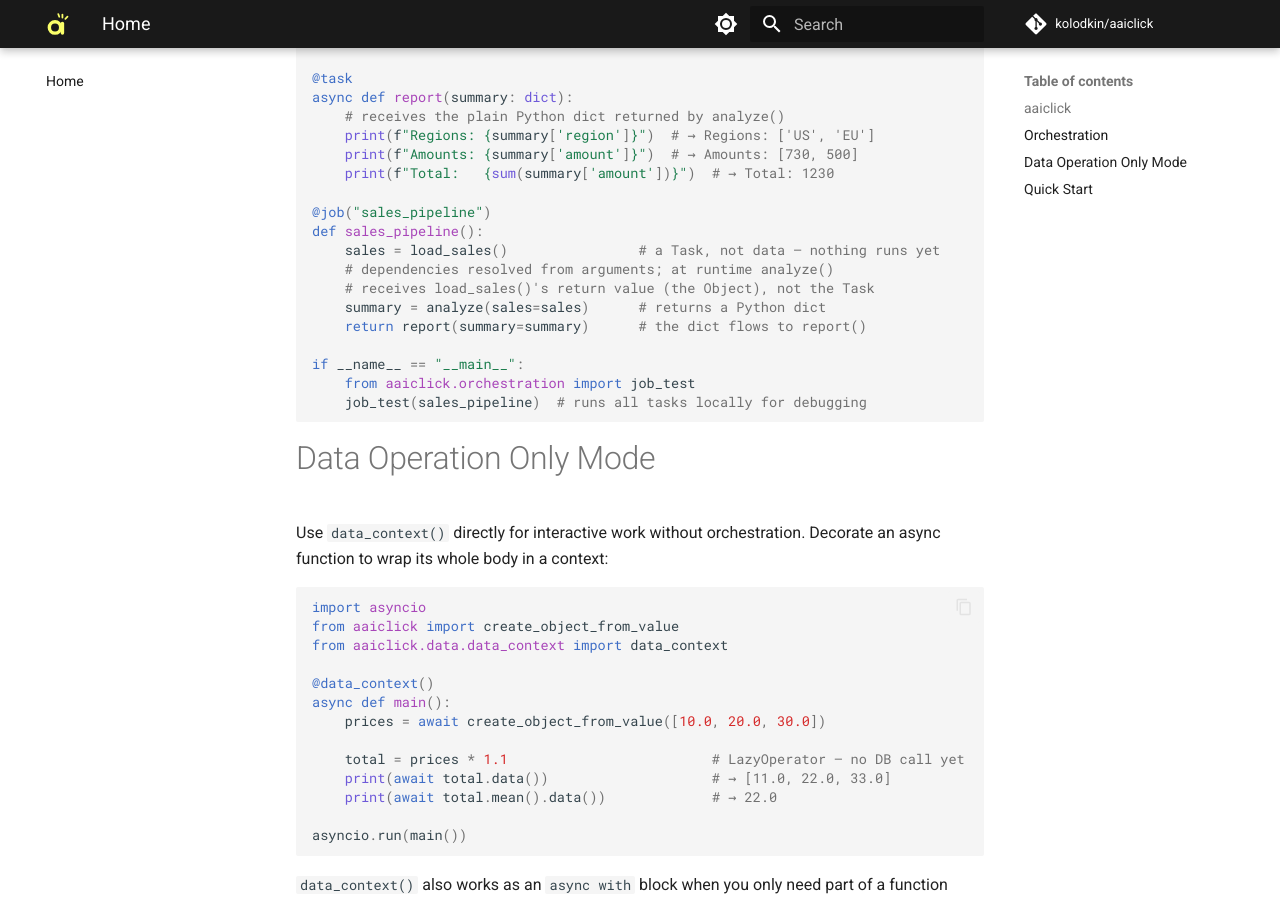
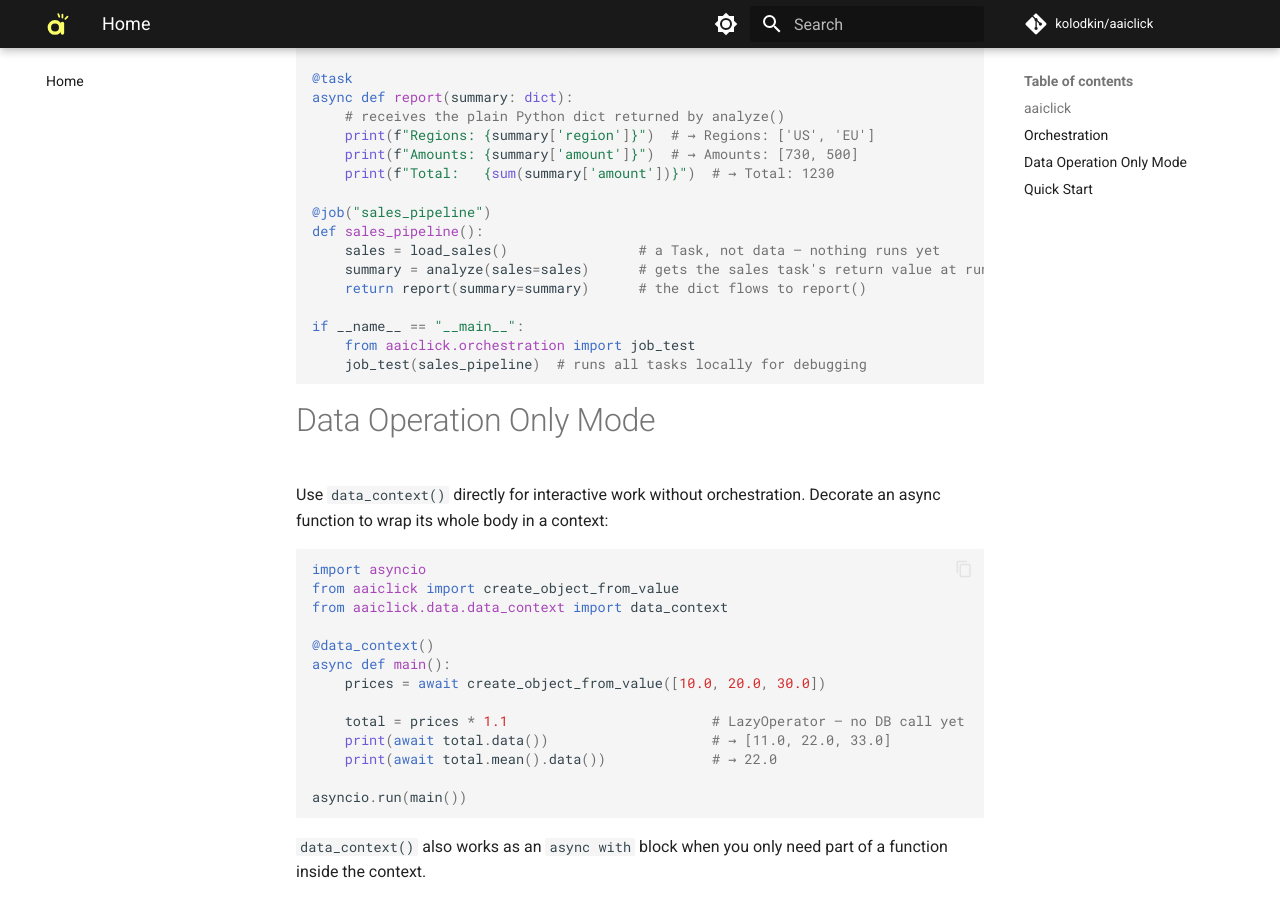
Before and after one commit to kolodkin/aaiclick, an MkDocs documentation site: the page built from docs/index.md, in a window 1280 px wide and 900 px high, scrolled down 993 px. Built offline with MkDocs 1.6.1 and Material for MkDocs 9.7.7, drawn with Linux system fonts in a browser that asks for light colours; comment, search, counter and statistics services are not loaded.

Commit message:
Fold sales_pipeline dependency comment into the analyze() line
Co-Authored-By: Claude Opus 5.5 <noreply@anthropic.com>
Claude-Session: https://claude.ai/code/session_01ERAUtXLeMGqDMzKsa7HZc1

```diff
--- a/docs/index.md
+++ b/docs/index.md
@@ -43,9 +43,7 @@ async def report(summary: dict):
 @job("sales_pipeline")
 def sales_pipeline():
     sales = load_sales()                # a Task, not data — nothing runs yet
-    # dependencies resolved from arguments; at runtime analyze()
-    # receives load_sales()'s return value (the Object), not the Task
-    summary = analyze(sales=sales)      # returns a Python dict
+    summary = analyze(sales=sales)      # gets the sales task's return value at runtime; returns a Python dict
     return report(summary=summary)      # the dict flows to report()
 
 if __name__ == "__main__":
```
Also changed, not shown: README.md (+1 -3 lines).
